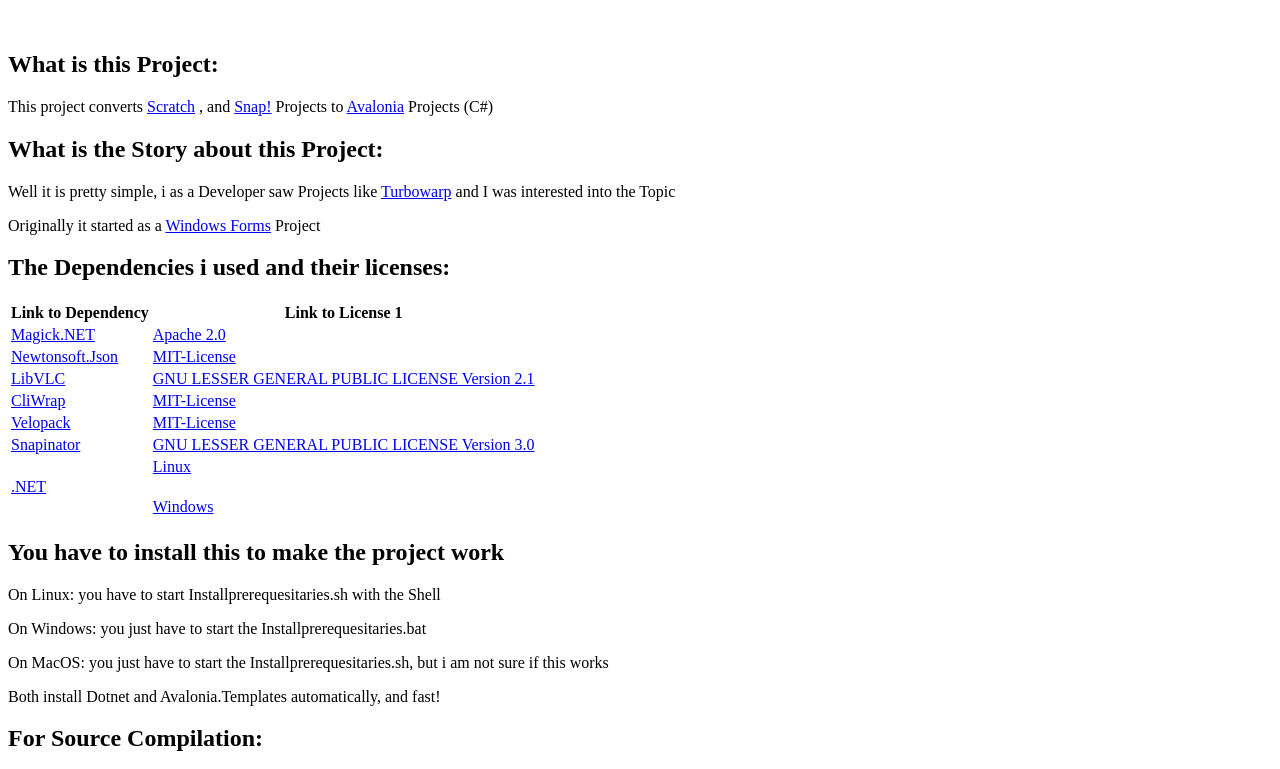
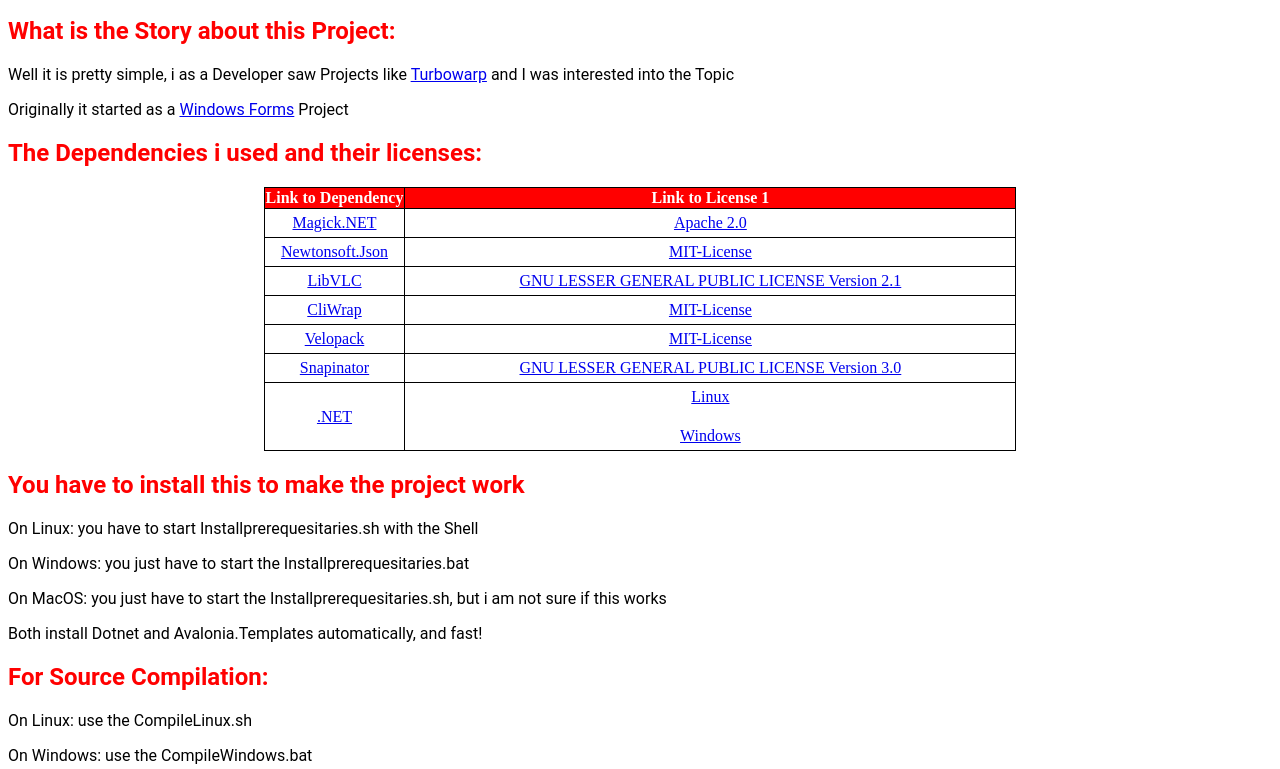
Before and after one commit to DaikoGames/sb1-sb2-sb3-xml-to-Csharp-converter, a plain HTML site: page readme.html in a window 1280 px wide. Shown: the part 193-962 px from the top of the page. Drawn offline with Linux system fonts and the light colour scheme.

Commit message:
Hopefully now the readme shows up as a .html file

```diff
--- a/readme.html
+++ b/readme.html
@@ -1,7 +1,7 @@
 <html lang="en-us">
     <head>
         <title>Scratch/Snap! to Csharp Converter</title>
-        <link rel="stylesheet" href="Readme.css"/>
+        <link rel="stylesheet" href="main.css"/>
         <link rel="icon" type="image/png" href="./ConverterIcon/Converter.png">
     </head>
     <body>
```
